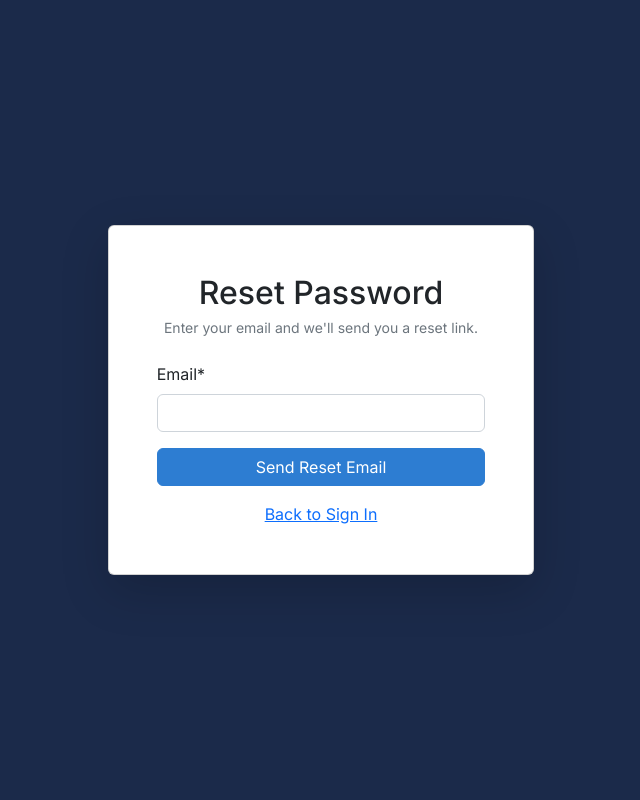
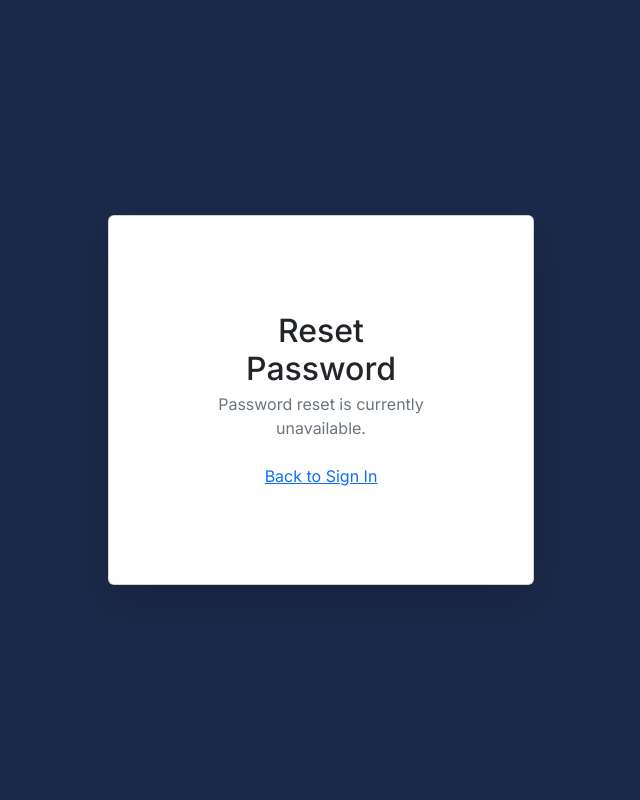
Before and after one commit to Jchute96/bookshelf, a Django app: page /accounts/password_reset/ in a window 1280 px wide. Shown: the whole page, without its empty margins (319-959 px from the left). Run offline with Django 5.2, Linux system fonts and the light colour scheme; some libraries are stand-ins or nearby versions.

Commit message:
chore: disable password reset feature

```diff
--- a/accounts/templates/registration/login.html
+++ b/accounts/templates/registration/login.html
@@ -21,7 +21,6 @@
                     <button type="submit" class="btn btn-primary w-100">Sign In</button>
                     <div class="text-center mt-3">
                         <a href="{% url 'register' %}">Create New Account</a><br>
-                        <a href="{% url 'password_reset' %}">Forgot Password?</a>
                     </div>
                 </form>
 
--- a/accounts/templates/registration/password_reset_form.html
+++ b/accounts/templates/registration/password_reset_form.html
@@ -10,17 +10,13 @@
         <!-- Add a card with a shadowing effect -->
         <div class="card shadow-lg">
             <div class="card-body p-5">
-                <h2 class="text-center mb-1">Reset Password</h2>
-                <p class="text-center small text-muted mb-4">Enter your email and we'll send you a reset link.</p>
-
-                <form method="POST">
-                    {% csrf_token %}
-                    {{ form|crispy }}
-                    <button type="submit" class="btn btn-primary w-100">Send Reset Email</button>
+                <div class="card-body p-5">
+                    <h2 class="text-center mb-1">Reset Password</h2>
+                    <p class="text-center text-muted mb-4">Password reset is currently unavailable.</p>
                     <div class="text-center mt-3">
                         <a href="{% url 'login' %}">Back to Sign In</a>
                     </div>
-                </form>
+                </div>
             </div>
         </div>
     </div>
```
Also changed, not shown: config/settings.py (+2 -8 lines), README.md.
